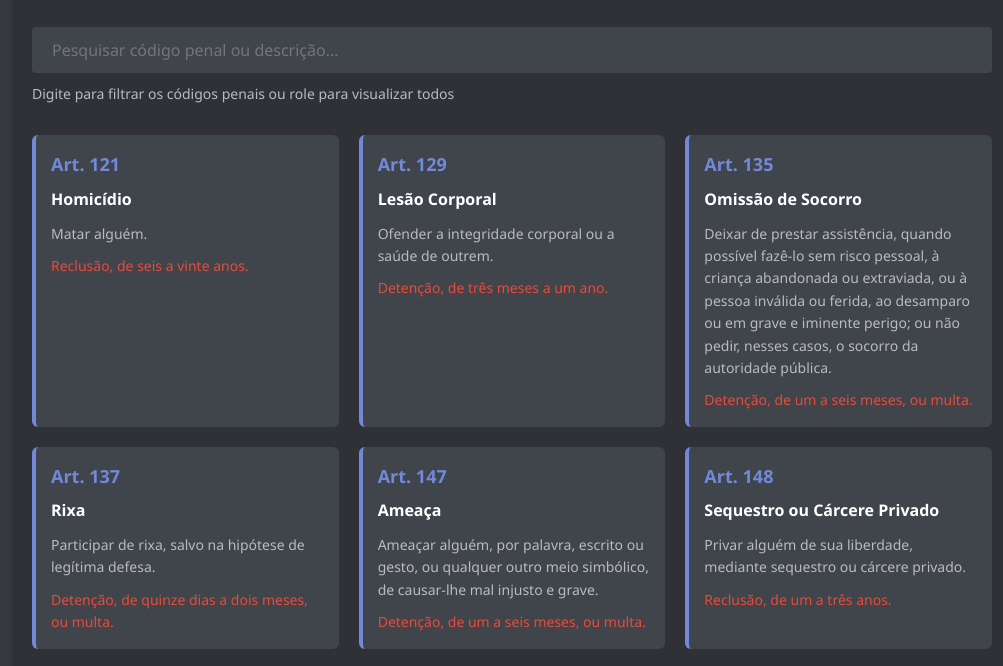
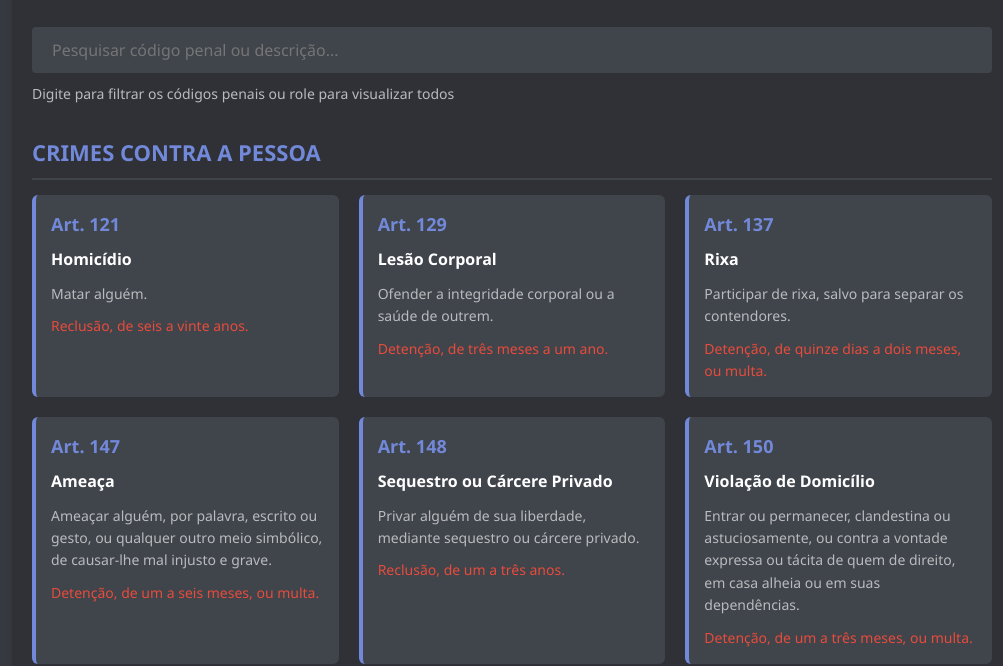
Before and after one commit to diogolourencodev/lei-brasileira-rp, a plain HTML site: page index.html in a window 1280 px wide. Shown: the part 151-817 px from the top of the page, without its empty margins (128-1131 px from the left). Drawn offline with Linux system fonts and the light colour scheme.

Commit message:
Atualizar o index.html
Criação de categorias

```diff
--- a/index.html
+++ b/index.html
@@ -1,3 +1,4 @@
+
 <!DOCTYPE html>
 <html lang="pt-BR">
 <head>
@@ -70,10 +71,23 @@
             font-size: 14px;
         }
 
+        .category {
+            margin-bottom: 30px;
+        }
+
+        .category-title {
+            color: #7289da;
+            font-size: 22px;
+            margin-bottom: 15px;
+            padding-bottom: 8px;
+            border-bottom: 2px solid #40444b;
+        }
+
         .laws-container {
             display: grid;
             grid-template-columns: repeat(auto-fill, minmax(300px, 1fr));
             gap: 20px;
+            margin-bottom: 30px;
         }
 
         .law-card {
@@ -121,6 +135,10 @@
             color: #b9bbbe;
         }
 
+        .hidden {
+            display: none;
+        }
+
         footer {
             margin-top: 40px;
             text-align: center;
@@ -149,7 +167,8 @@
             <p class="search-info">Digite para filtrar os códigos penais ou role para visualizar todos</p>
         </div>
 
-        <div class="laws-container" id="laws-container">
+        <div id="categories-container">
+            <!-- Categorias serão inseridas aqui via JavaScript -->
         </div>
 
         <footer>
@@ -160,180 +179,116 @@
     <script>
         async function loadPenalCodes() {
             try {
-                const penalCodes = [
+                // Dados organizados por categoria, conforme o site cprp.vercel.app
+                const penalCodesByCategory = [
                     {
-    "code": "Art. 121",
-    "name": "Homicídio",
-    "description": "Matar alguém.",
-    "penalty": "Reclusão, de seis a vinte anos."
+                        category: "CRIMES CONTRA A PESSOA",
+                        laws: [
+                            { code: "Art. 121", name: "Homicídio", description: "Matar alguém.", penalty: "Reclusão, de seis a vinte anos." },
+                            { code: "Art. 129", name: "Lesão Corporal", description: "Ofender a integridade corporal ou a saúde de outrem.", penalty: "Detenção, de três meses a um ano." },
+                            { code: "Art. 137", name: "Rixa", description: "Participar de rixa, salvo para separar os contendores.", penalty: "Detenção, de quinze dias a dois meses, ou multa." },
+                            { code: "Art. 147", name: "Ameaça", description: "Ameaçar alguém, por palavra, escrito ou gesto, ou qualquer outro meio simbólico, de causar-lhe mal injusto e grave.", penalty: "Detenção, de um a seis meses, ou multa." },
+                            { code: "Art. 148", name: "Sequestro ou Cárcere Privado", description: "Privar alguém de sua liberdade, mediante sequestro ou cárcere privado.", penalty: "Reclusão, de um a três anos." },
+                            { code: "Art. 150", name: "Violação de Domicílio", description: "Entrar ou permanecer, clandestina ou astuciosamente, ou contra a vontade expressa ou tácita de quem de direito, em casa alheia ou em suas dependências.", penalty: "Detenção, de um a três meses, ou multa." }
+                        ]
                     },
                     {
-    "code": "Art. 129",
-    "name": "Lesão Corporal",
-    "description": "Ofender a integridade corporal ou a saúde de outrem.",
-    "penalty": "Detenção, de três meses a um ano."
+                        category: "CRIMES CONTRA O PATRIMÔNIO",
+                        laws: [
+                            { code: "Art. 155", name: "Furto", description: "Subtrair, para si ou para outrem, coisa alheia móvel.", penalty: "Reclusão, de um a quatro anos, e multa." },
+                            { code: "Art. 157", name: "Roubo", description: "Subtrair coisa móvel alheia, para si ou para outrem, mediante grave ameaça ou violência à pessoa, ou depois de havê-la, por qualquer meio, reduzido à impossibilidade de resistência.", penalty: "Reclusão, de quatro a dez anos, e multa." },
+                            { code: "Art. 163", name: "Dano", description: "Destruir, inutilizar ou deteriorar coisa alheia.", penalty: "Detenção, de um a seis meses, ou multa." },
+                            { code: "Art. 159", name: "Extorsão Mediante Sequestro", description: "Sequestrar pessoa com o fim de obter, para si ou para outrem, qualquer vantagem, como condição ou preço do resgate.", penalty: "Reclusão, de 8 (oito) a 15 (quinze) anos, e multa." },
+                            { code: "Art. 180", name: "Receptação", description: "Adquirir, receber, transportar, conduzir ou ocultar, em proveito próprio ou alheio, coisa que sabe ser produto de crime, ou influir para que terceiro de boa-fé a adquira, receba ou oculte.", penalty: "Reclusão, de um a quatro anos, e multa." }
+                        ]
                     },
                     {
-    "code": "Art. 135",
-    "name": "Omissão de Socorro",
-    "description": "Deixar de prestar assistência, quando possível fazê-lo sem risco pessoal, à criança abandonada ou extraviada, ou à pessoa inválida ou ferida, ao desamparo ou em grave e iminente perigo; ou não pedir, nesses casos, o socorro da autoridade pública.",
-    "penalty": "Detenção, de um a seis meses, ou multa."
+                        category: "CRIMES CONTRA A FÉ PÚBLICA",
+                        laws: [
+                            { code: "Art. 340", name: "Falsa Comunicação de Crime", description: "Provocar a ação de autoridade, comunicando-lhe a ocorrência de crime ou de contravenção que sabe não se ter verificado.", penalty: "Detenção, de um a seis meses, ou multa." }
+                        ]
                     },
                     {
-    "code": "Art. 137",
-    "name": "Rixa",
-    "description": "Participar de rixa, salvo na hipótese de legítima defesa.",
-    "penalty": "Detenção, de quinze dias a dois meses, ou multa."
+                        category: "CRIMES CONTRA A ADMINISTRAÇÃO PÚBLICA",
+                        laws: [
+                            { code: "Art. 329", name: "Resistência", description: "Opor-se à execução de ato legal, mediante violência ou ameaça a funcionário competente para executá-lo ou a quem lhe esteja prestando auxílio.", penalty: "Detenção, de dois meses a dois anos." },
+                            { code: "Art. 330", name: "Desobediência", description: "Desobedecer a ordem legal de funcionário público.", penalty: "Detenção, de quinze dias a seis meses, e multa." },
+                            { code: "Art. 331", name: "Desacato", description: "Desacatar funcionário público no exercício da função ou em razão dela.", penalty: "Detenção, de seis meses a dois anos, ou multa." },
+                            { code: "Art. 333", name: "Corrupção Ativa", description: "Oferecer ou prometer vantagem indevida a funcionário público, para determiná-lo a praticar, omitir ou retardar ato de ofício.", penalty: "Reclusão, de dois a doze anos, e multa." }
+                        ]
                     },
                     {
-    "code": "Art. 147",
-    "name": "Ameaça",
-    "description": "Ameaçar alguém, por palavra, escrito ou gesto, ou qualquer outro meio simbólico, de causar-lhe mal injusto e grave.",
-    "penalty": "Detenção, de um a seis meses, ou multa."
+                        category: "CRIMES CONTRA A PAZ PÚBLICA",
+                        laws: [
+                            { code: "Art. 287", name: "Apologia de Crime ou Criminoso", description: "Fazer, publicamente, apologia de fato criminoso ou de autor de crime.", penalty: "Detenção, de três a seis meses, ou multa." },
+                            { code: "Art. 288", name: "Associação Criminosa", description: "Associarem-se 3 (três) ou mais pessoas, para o fim de cometer crimes.", penalty: "Reclusão, de um a três anos." }
+                        ]
                     },
                     {
-    "code": "Art. 148",
-    "name": "Sequestro ou Cárcere Privado",
-    "description": "Privar alguém de sua liberdade, mediante sequestro ou cárcere privado.",
-    "penalty": "Reclusão, de um a três anos."
-  },
-  {
-    "code": "Art. 150",
-    "name": "Violação de Domicílio",
-    "description": "Entrar ou permanecer, clandestina ou astuciosamente, ou contra a vontade expressa ou tácita de quem de direito, em casa alheia ou em suas dependências.",
-    "penalty": "Detenção, de um a três meses, ou multa."
-  },
-  {
-    "code": "Art. 155",
-    "name": "Furto",
-    "description": "Subtrair, para si ou para outrem, coisa alheia móvel.",
-    "penalty": "Reclusão, de um a quatro anos, e multa."
-  },
-  {
-    "code": "Art. 157",
-    "name": "Roubo",
-    "description": "Subtrair coisa móvel alheia, para si ou para outrem, mediante grave ameaça ou violência à pessoa, ou depois de havê-la, por qualquer meio, reduzido à impossibilidade de resistência.",
-    "penalty": "Reclusão, de quatro a dez anos, e multa."
-  },
-  {
-    "code": "Art. 159",
-    "name": "Extorsão Mediante Sequestro",
-    "description": "Sequestrar pessoa com o fim de obter, para si ou para outrem, qualquer vantagem, como condição ou preço do resgate.",
-    "penalty": "Reclusão, de 8 (oito) a 15 (quinze) anos, e multa."
-  },
-  {
-    "code": "Art. 163",
-    "name": "Dano",
-    "description": "Destruir, inutilizar ou deteriorar coisa alheia.",
-    "penalty": "Detenção, de um a seis meses, ou multa."
-  },
-  {
-    "code": "Art. 180",
-    "name": "Receptação",
-    "description": "Adquirir, receber, transportar, conduzir ou ocultar, em proveito próprio ou alheio, coisa que sabe ser produto de crime, ou influir para que terceiro de boa-fé a adquira, receba ou oculte.",
-    "penalty": "Reclusão, de um a quatro anos, e multa."
-  },
-  {
-    "code": "Art. 287",
-    "name": "Apologia de Crime ou Criminoso",
-    "description": "Fazer, publicamente, apologia de fato criminoso ou de autor de crime.",
-    "penalty": "Detenção, de três a seis meses, ou multa."
-  },
-  {
-    "code": "Art. 288",
-    "name": "Associação Criminosa",
-    "description": "Associarem-se 3 (três) ou mais pessoas, para o fim de cometer crimes.",
-    "penalty": "Reclusão, de um a três anos."
-  },
-  {
-    "code": "Art. 309 do CTB",
-    "name": "Direção Perigosa",
-    "description": "Dirigir veículo automotor em via pública, sem a devida permissão para dirigir ou habilitação.",
-    "penalty": "Detenção, de seis meses a um ano, ou multa."
-  },
-  {
-    "code": "Art. 329",
-    "name": "Resistência",
-    "description": "Opor-se à execução de ato legal, mediante violência ou ameaça a funcionário competente para executá-lo ou a quem lhe esteja prestando auxílio.",
-    "penalty": "Detenção, de dois meses a dois anos."
-  },
-  {
-    "code": "Art. 330",
-    "name": "Desobediência",
-    "description": "Desobedecer a ordem legal de funcionário público.",
-    "penalty": "Detenção, de quinze dias a seis meses, e multa."
-  },
-  {
-    "code": "Art. 331",
-    "name": "Desacato",
-    "description": "Desacatar funcionário público no exercício da função ou em razão dela.",
-    "penalty": "Detenção, de seis meses a dois anos, ou multa."
-  },
-  {
-    "code": "Art. 333",
-    "name": "Corrupção Ativa",
-    "description": "Oferecer ou prometer vantagem indevida a funcionário público, para determiná-lo a praticar, omitir ou retardar ato de ofício.",
-    "penalty": "Reclusão, de dois a doze anos, e multa."
-  },
-  {
-    "code": "Art. 340",
-    "name": "Falsa Comunicação de Crime",
-    "description": "Provocar a ação de autoridade, comunicando-lhe a ocorrência de crime ou de contravenção que sabe não se ter verificado.",
-    "penalty": "Detenção, de um a seis meses, ou multa."
-  },
-  {
-    "code": "Art. 33 da Lei 11.343/06",
-    "name": "Tráfico de Drogas",
-    "description": "Importar, exportar, remeter, preparar, produzir, fabricar, adquirir, vender, expor à venda, oferecer, ter em depósito, transportar, trazer consigo, guardar, prescrever, ministrar, entregar a consumo ou fornecer drogas, ainda que gratuitamente, sem autorização ou em desacordo com determinação legal ou regulamentar.",
-    "penalty": "Reclusão, de cinco a quinze anos, e multa."
-  },
-  {
-    "code": "Art. 42 da LCP",
-    "name": "Perturbação do Trabalho ou do Sossego Alheios",
-    "description": "Perturbar alguém o trabalho ou o sossego alheios.",
-    "penalty": "Prisão simples, de quinze dias a três meses, ou multa."
+                        category: "LEIS ESPECIAIS",
+                        laws: [
+                            { code: "Art. 33 da Lei 11.343/06", name: "Tráfico de Drogas", description: "Importar, exportar, remeter, preparar, produzir, fabricar, adquirir, vender, expor à venda, oferecer, ter em depósito, transportar, trazer consigo, guardar, prescrever, ministrar, entregar a consumo ou fornecer drogas, ainda que gratuitamente, sem autorização ou em desacordo com determinação legal ou regulamentar.", penalty: "Reclusão, de cinco a quinze anos, e multa." },
+                            { code: "Art. 42 da LCP", name: "Perturbação do Trabalho ou do Sossego Alheios", description: "Perturbar alguém o trabalho ou o sossego alheios.", penalty: "Prisão simples, de quinze dias a três meses, ou multa." },
+                            { code: "Art. 309 do CTB", name: "Direção Perigosa", description: "Dirigir veículo automotor em via pública, sem a devida permissão para dirigir ou habilitação.", penalty: "Detenção, de seis meses a um ano, ou multa." }
+                        ]
                     }
-]
+                ];
 
-                return penalCodes;
+                return penalCodesByCategory;
             } catch (error) {
                 console.error('Erro ao carregar os códigos penais:', error);
                 return [];
             }
         }
 
-        function renderPenalCodes(codes) {
-            const container = document.getElementById('laws-container');
+        function renderPenalCodes(categories) {
+            const container = document.getElementById('categories-container');
             container.innerHTML = '';
 
-            if (codes.length === 0) {
+            if (categories.length === 0) {
                 container.innerHTML = '<div class="no-results">Nenhum código penal encontrado com o termo pesquisado.</div>';
                 return;
             }
 
-            codes.forEach(law => {
+            categories.forEach(categoryData => {
+                const categoryElement = document.createElement('div');
+                categoryElement.className = 'category';
+
+                const categoryTitle = document.createElement('h2');
+                categoryTitle.className = 'category-title';
+                categoryTitle.textContent = categoryData.category;
+
+                const lawsContainer = document.createElement('div');
+                lawsContainer.className = 'laws-container';
+
+                categoryData.laws.forEach(law => {
                     const lawCard = document.createElement('div');
                     lawCard.className = 'law-card';
-
                     lawCard.innerHTML = `
                         <div class="law-code">${law.code}</div>
                         <div class="law-name">${law.name}</div>
                         <div class="law-description">${law.description}</div>
                         <div class="law-penalty">${law.penalty}</div>
                     `;
-                container.appendChild(lawCard);
+                    lawsContainer.appendChild(lawCard);
+                });
+
+                categoryElement.appendChild(categoryTitle);
+                categoryElement.appendChild(lawsContainer);
+                container.appendChild(categoryElement);
             });
         }
 
-        function filterPenalCodes(codes) {
+        function filterPenalCodes(categories) {
             const searchTerm = document.getElementById('search').value.toLowerCase();
 
             if (searchTerm.trim() === '') {
-                renderPenalCodes(codes);
+                renderPenalCodes(categories);
                 return;
             }
 
-            const filteredCodes = codes.filter(law => {
+            const filteredCategories = categories.map(category => {
+                const filteredLaws = category.laws.filter(law => {
                     return (
                         law.code.toLowerCase().includes(searchTerm) ||
                         law.name.toLowerCase().includes(searchTerm) ||
@@ -342,7 +297,13 @@
                     );
                 });
 
-            renderPenalCodes(filteredCodes);
+                return {
+                    category: category.category,
+                    laws: filteredLaws
+                };
+            }).filter(category => category.laws.length > 0);
+
+            renderPenalCodes(filteredCategories);
         }
 
         document.addEventListener('DOMContentLoaded', async () => {
```
Lines whose indentation alone changed are shown as unchanged.
